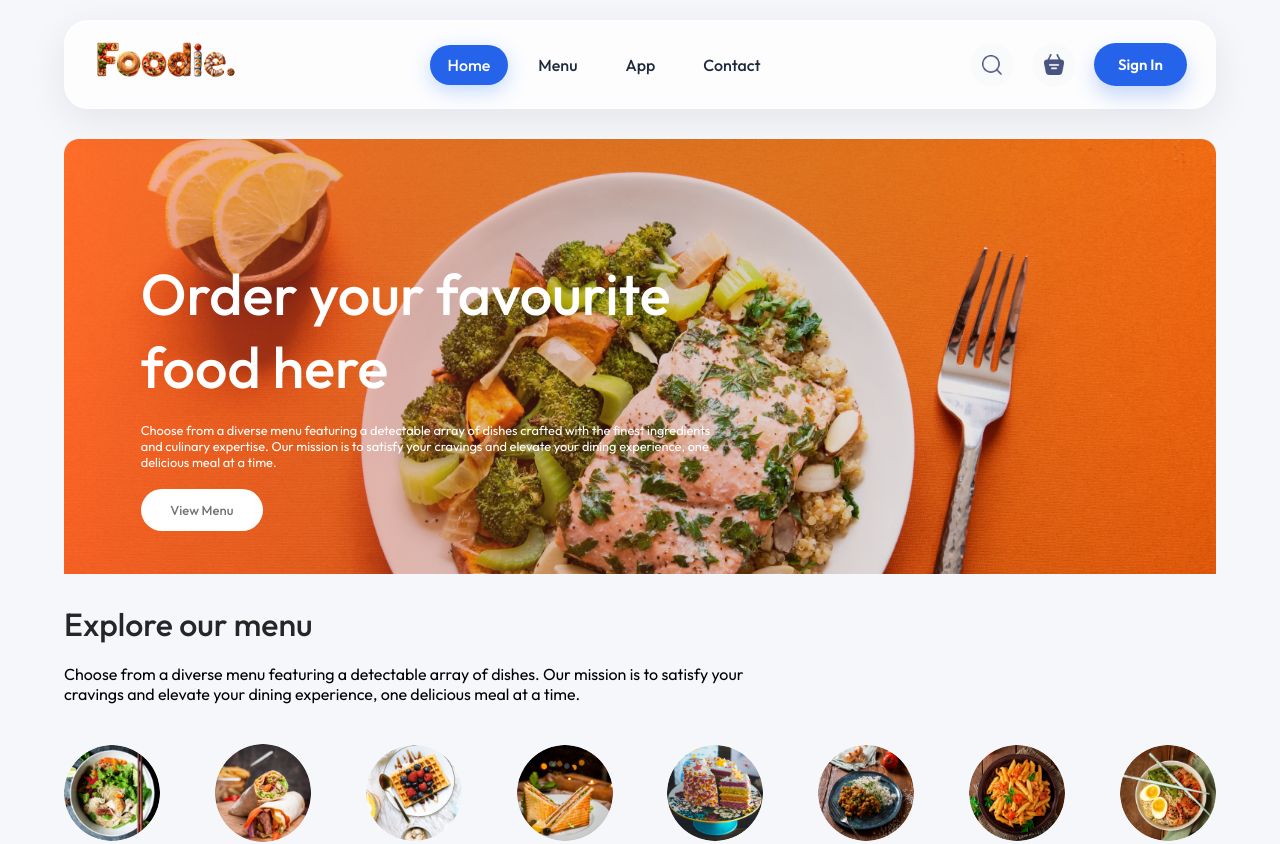
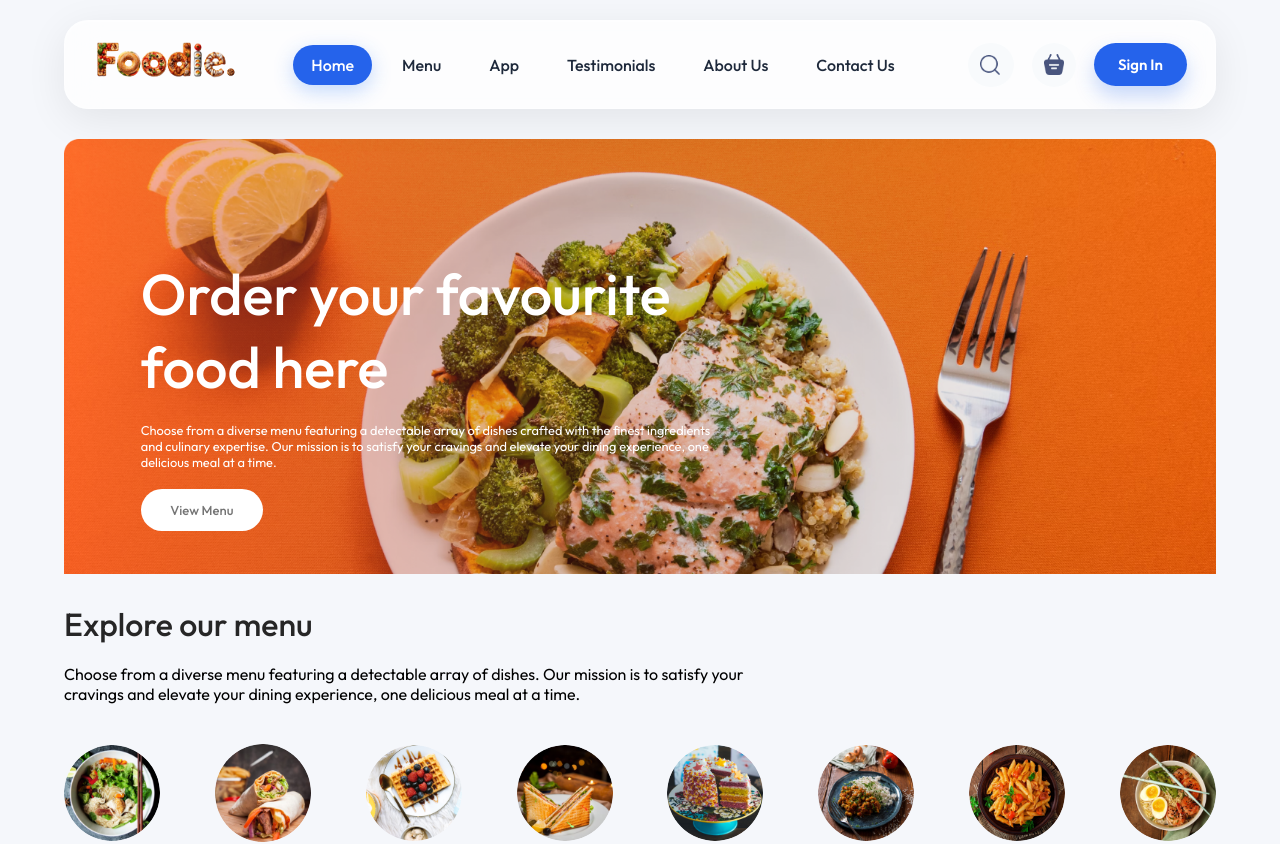
Before and after one commit to TheOwaisLone/Foodie, a React (Vite) app in the folder frontend/: page / in a window 1280 px wide. Shown: the top 844 px of the page. Built offline with nearby package versions, Linux system fonts and the light colour scheme; no server answers.

Commit message:
feat - Added Searchbar

```diff
--- a/frontend/src/components/Navbar/Navbar.css
+++ b/frontend/src/components/Navbar/Navbar.css
@@ -258,3 +258,73 @@
     padding: 10px 16px;
   }
 }
+
+.search-container {
+  display: flex;
+  align-items: center;
+
+  background: #f8fafc;
+
+  border-radius: 999px;
+
+  overflow: hidden;
+
+  transition: all 0.3s ease;
+}
+
+.search-container:hover {
+  background: #eef4ff;
+}
+
+.search-input {
+  width: 0;
+  opacity: 0;
+
+  border: none;
+  outline: none;
+
+  background: transparent;
+
+  font-size: 14px;
+  color: #1e293b;
+
+  transition:
+    width 0.35s ease,
+    opacity 0.2s ease,
+    padding 0.35s ease;
+
+  padding: 12px 0;
+
+  pointer-events: none;
+}
+
+.search-container.active .search-input {
+  width: 130px;
+  opacity: 1;
+
+  padding: 12px 0 12px 16px;
+
+  pointer-events: all;
+}
+
+.search-input::placeholder {
+  color: #94a3b8;
+}
+
+.search-container .icon-wrapper {
+  flex-shrink: 0;
+
+  width: 44px;
+  height: 44px;
+
+  background: transparent;
+
+  border-radius: 50%;
+
+  margin-right: 2px;
+}
+
+.search-container .icon-wrapper:hover {
+  background: rgba(59, 130, 246, 0.08);
+  transform: none;
+}
--- a/frontend/src/components/Navbar/Navbar.jsx
+++ b/frontend/src/components/Navbar/Navbar.jsx
@@ -42,6 +42,24 @@ const Navbar = ({ setShowLogin }) => {
     0,
   );
 
+  // search state
+  const [showSearch, setShowSearch] = useState(false);
+  const [searchTerm, setSearchTerm] = useState("");
+
+  const searchTimeoutRef = useRef(null);
+
+  const handleSearch = () => {
+    if (!searchTerm.trim()) {
+      setShowSearch((prev) => !prev);
+      return;
+    }
+
+    console.log("Searching for:", searchTerm);
+
+    // Example:
+    // navigate(`/search?q=${searchTerm}`);
+  };
+
   return (
     <nav className="navbar">
       <Link to="/" className="navbar-logo">
@@ -74,25 +92,72 @@ const Navbar = ({ setShowLogin }) => {
         </a>
 
         <a
-          href="#footer"
+          href="/"
+          onClick={() => setMenu("Testimonials")}
+          className={menu === "Testimonials" ? "active" : ""}
+        >
+          Testimonials
+        </a>
+
+        <a
+          href="/about"
+          onClick={() => setMenu("About")}
+          className={menu === "About" ? "active" : ""}
+        >
+          About Us
+        </a>
+
+        <a
+          href="/contact"
           onClick={() => setMenu("Contact")}
           className={menu === "Contact" ? "active" : ""}
         >
-          Contact
+          Contact Us
         </a>
       </ul>
 
       <div className="navbar-right">
-        <div className="icon-wrapper">
-          <img src={assets.search_icon} alt="Search" />
+        {/* Search bar */}
+        <div
+          className={`search-container ${showSearch ? "active" : ""}`}
+          onMouseEnter={() => {
+            clearTimeout(searchTimeoutRef.current);
+          }}
+          onMouseLeave={() => {
+            if (!searchTerm.trim()) {
+              searchTimeoutRef.current = setTimeout(() => {
+                setShowSearch(false);
+              }, 500);
+            }
+          }}
+        >
+          <input
+            type="text"
+            placeholder="Search food..."
+            value={searchTerm}
+            onChange={(e) => setSearchTerm(e.target.value)}
+            onBlur={() => {
+              if (!searchTerm.trim()) {
+                searchTimeoutRef.current = setTimeout(() => {
+                  setShowSearch(false);
+                }, 500);
+              }
+            }}
+            className="search-input"
+          />
+
+          <div className="icon-wrapper" onClick={handleSearch}>
+            <img src={assets.search_icon} alt="Search" />
+          </div>
         </div>
+        {/* Searchbar End */}
+        {/* Cart icon with badge */}
 
         <Link to="/cart" className="cart-container">
           <img src={assets.basket_icon} alt="Cart" />
 
           {totalItems > 0 && <div className="cart-badge">{totalItems}</div>}
         </Link>
-
         {!token ? (
           <button className="signin-btn" onClick={() => setShowLogin(true)}>
             Sign In
```
